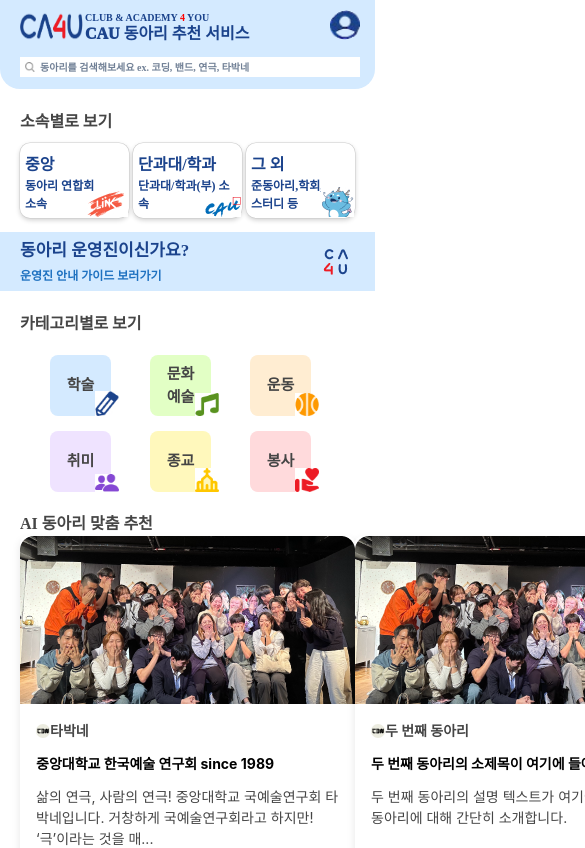
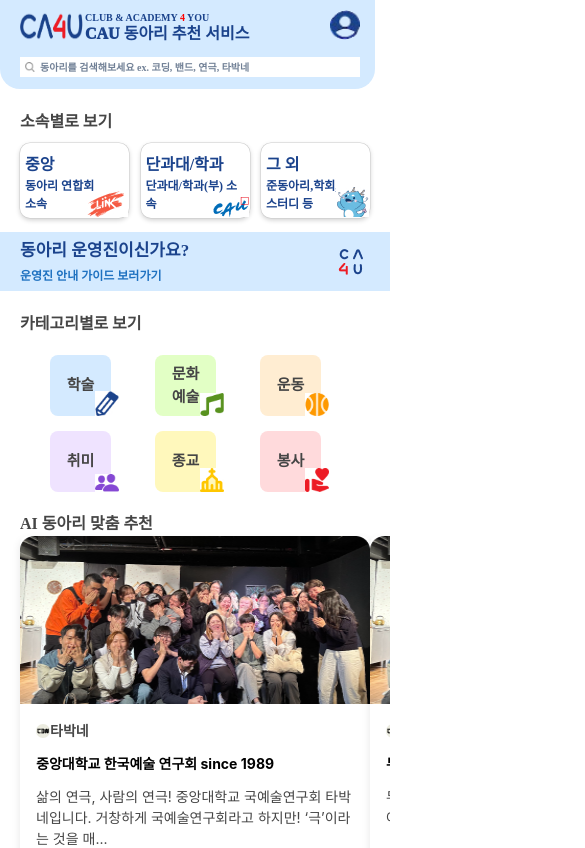
Before and after one commit to CA4U-org/CA4U-Front, a React (Create React App) app: page / in a window 390 px wide. Shown: the top 848 px of the page, 585 px wide, since content can reach past the window. Built offline with nearby package versions, Linux system fonts and the light colour scheme.

Commit message:
feat: add mobile frame view

```diff
--- a/src/App.js
+++ b/src/App.js
@@ -4,9 +4,11 @@ import MainPage from "./MainPage";
 import ClubDetailPage from "./ClubDetailPage";
 import PostDetailPage from "./PostDetailPage";
 import ClubVerificationPage from "./ClubVerificationPage";
+import {MobileFrameWrapper} from "./MobileFrameWrapper";
 
 function App() {
   return (
+      <MobileFrameWrapper>
           <Router>
               <Routes>
                   {/* 메인 페이지 */}
@@ -22,6 +24,7 @@ function App() {
                   <Route path="/verification" element={<ClubVerificationPage />} />
               </Routes>
           </Router>
+      </MobileFrameWrapper>
   );
 }
 
--- /dev/null
+++ b/src/MobileFrameWrapper.jsx
@@ -0,0 +1,11 @@
+import {Box} from "@chakra-ui/react";
+
+export function MobileFrameWrapper(props) {
+    return (
+        <Box bg={'#eee'} w={'100vw'}>
+            <Box m={'0 auto'} w={{base: 'full', md: '375px'}} bg={'white'} overflow={'scroll'}>
+                {props.children}
+            </Box>
+        </Box>
+    )
+}
--- a/src/components/AIRecommendation/AIRecommendation.module.css
+++ b/src/components/AIRecommendation/AIRecommendation.module.css
@@ -5,6 +5,8 @@
   text-align: center;
   display: block;
   box-sizing: border-box;
+  overflow-x: hidden;
+
 }
 
 .title {
--- a/src/index.css
+++ b/src/index.css
@@ -1,37 +1,37 @@
-body,
-html,
-#root {
-  margin: 0;
-  padding: 0;
-  width: 375px;
-  height: 100%;
-  display: flex;
-  justify-content: center; /* 수평 중앙 정렬 */
-}
+/*body,*/
+/*html,*/
+/*#root {*/
+/*  margin: 0;*/
+/*  padding: 0;*/
+/*  width: 375px;*/
+/*  height: 100%;*/
+/*  display: flex;*/
+/*  justify-content: center; !* 수평 중앙 정렬 *!*/
+/*}*/
 
-.app-container {
-  width: 100%;
-  height: 100%;
-  background-color: #ffffff; /* 배경색 설정 */
-  overflow-y: auto; /* 필요한 경우 수직 스크롤 허용 */
-  box-shadow: 0 0 10px rgba(0, 0, 0, 0.1); /* 옵션: 페이지에 그림자 추가 */
-}
+/*.app-container {*/
+/*  width: 100%;*/
+/*  height: 100%;*/
+/*  background-color: #ffffff; !* 배경색 설정 *!*/
+/*  overflow-y: auto; !* 필요한 경우 수직 스크롤 허용 *!*/
+/*  box-shadow: 0 0 10px rgba(0, 0, 0, 0.1); !* 옵션: 페이지에 그림자 추가 *!*/
+/*}*/
 
-/* 나머지 스타일은 각각의 컴포넌트 스타일 시트를 참고하세요 */
+/*!* 나머지 스타일은 각각의 컴포넌트 스타일 시트를 참고하세요 *!*/
 
-.custom-dots {
-  position: absolute;
-  bottom: 10px; /* 이미지 하단에서 20px 위에 배치 */
-  left: 50%; /* 슬라이더 너비의 50% 위치 (가운데) */
-  transform: translateX(-50%); /* 정확하게 가운데로 이동 */
-  z-index: 1; /* 이미지보다 위에 표시되도록 z-index 설정 */
-}
+/*.custom-dots {*/
+/*  position: absolute;*/
+/*  bottom: 10px; !* 이미지 하단에서 20px 위에 배치 *!*/
+/*  left: 50%; !* 슬라이더 너비의 50% 위치 (가운데) *!*/
+/*  transform: translateX(-50%); !* 정확하게 가운데로 이동 *!*/
+/*  z-index: 1; !* 이미지보다 위에 표시되도록 z-index 설정 *!*/
+/*}*/
 
-.custom-dots li {
-  margin: 0 0.5px;
-}
+/*.custom-dots li {*/
+/*  margin: 0 0.5px;*/
+/*}*/
 
-.custom-dots li button:before {
-  color: white; /* 점의 색상을 흰색으로 설정 */
-  font-size: 4px;
-}
+/*.custom-dots li button:before {*/
+/*  color: white; !* 점의 색상을 흰색으로 설정 *!*/
+/*  font-size: 4px;*/
+/*}*/
```
Lines whose indentation alone changed are shown as unchanged.
